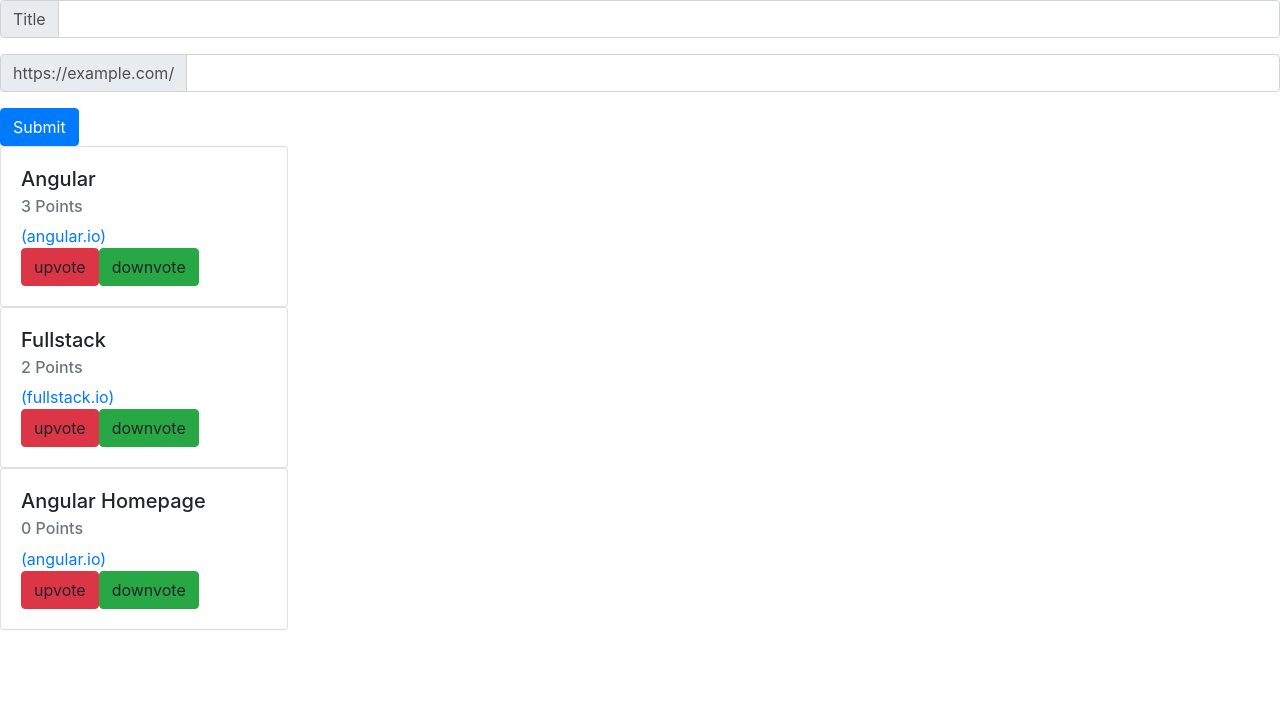
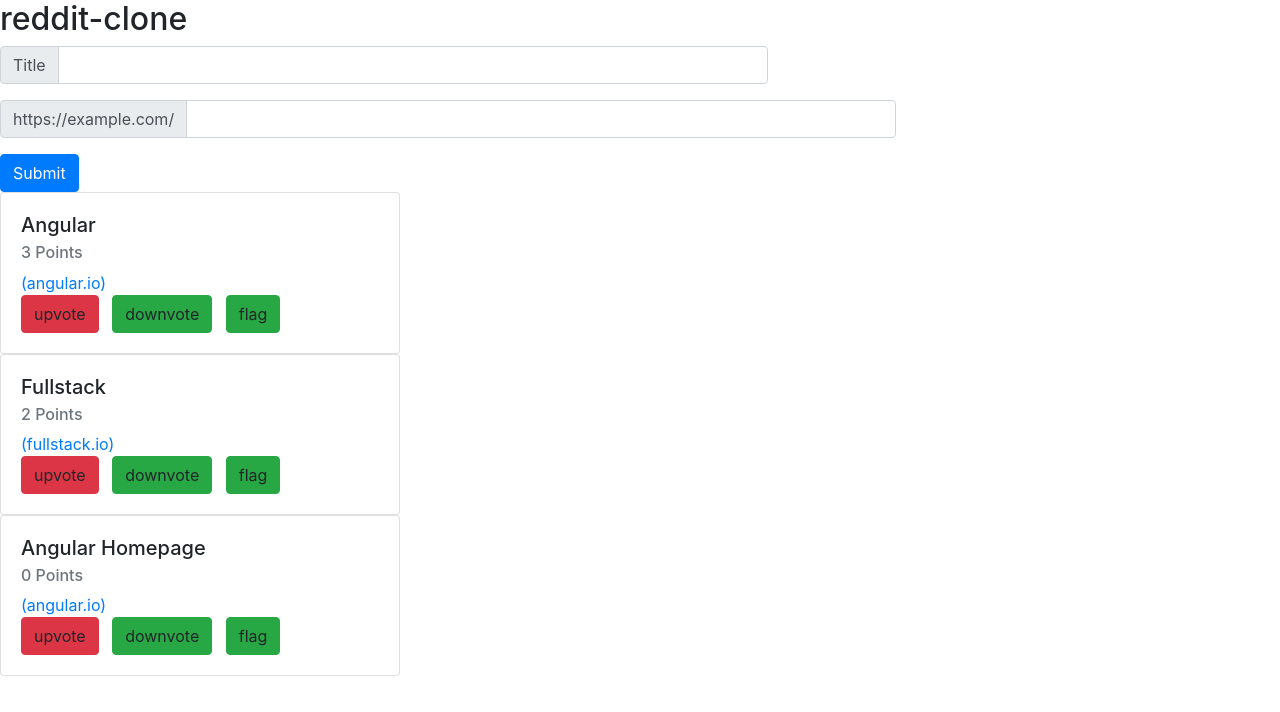
Before and after one commit to dejiang27/angular-reddit-clone, an Angular app in the folder reddit-clone/: page / in a window 1280 px wide. Shown: the top 712 px of the page. Built offline with nearby package versions, Linux system fonts and the light colour scheme.

Commit message:
Added flag button

```diff
--- a/reddit-clone/src/app/app.component.html
+++ b/reddit-clone/src/app/app.component.html
@@ -8,15 +8,16 @@
 <!-- * * * * * * * * * * * * * * * * * * * * * * * * * * * * * * * -->
 
 
-
-  <div class="input-group mb-3">
+<h2>{{apptitle}}</h2>
+<form>
+  <div class="input-group mb-3" style="width:60%">
       <div class="input-group-prepend">
         <span class="input-group-text" id="inputGroup-sizing-default">Title</span>
       </div>
       <input type="text" class="form-control" aria-label="Sizing example input" aria-describedby="inputGroup-sizing-default" id="title" #newtitle>
     </div>
 
-  <div class="input-group mb-3">
+  <div class="input-group mb-3" style="width:70%">
       <div class="input-group-prepend">
         <span class="input-group-text" id="basic-addon3">https://example.com/</span>
       </div>
@@ -26,6 +27,7 @@
   <!--Add the submit button-->
   <button type="button" (click)="submitArticle(newtitle, newlink)" class="btn btn-primary">Submit</button>
 
+  <!--Add the articles -->
 <div class="ui grid posts">
   <app-article *ngFor="let article of sortedArticles()" [article]="article"></app-article>
 </div>
--- a/reddit-clone/src/app/app.component.ts
+++ b/reddit-clone/src/app/app.component.ts
@@ -7,7 +7,7 @@
   styleUrls: ['./app.component.css']
 })
 export class AppComponent {
-  //title = 'reddit-clone';
+  apptitle = 'reddit-clone';
   articles:Article[];
 
   submitArticle(title:HTMLInputElement, link: HTMLInputElement):boolean{
--- a/reddit-clone/src/app/article/article.component.html
+++ b/reddit-clone/src/app/article/article.component.html
@@ -1,4 +1,19 @@
 
+<div class="card" style="width: 25rem;">
+    <div class="card-body">
+      <h5 class="card-title">{{ article.title }}</h5>
+      <h6 class="card-subtitle mb-2 text-muted">{{ article.votes }}  Points</h6>
+      <div class="card-text" >
+        <a href="{{ article.link }}">({{ article.domain() }})</a>
+      </div>
+
+      <a class="btn btn-danger" (click)="voteUp()">upvote</a>
+      &nbsp;
+      <a class="btn btn-success" (click)="voteDown()">downvote</a>
+      &nbsp;
+      <a class="btn btn-success" >flag</a>
+    </div>
+  </div>
 
 <!--
 <div class="four wide column center aligned votes">
@@ -34,16 +49,3 @@
     </ul>
 </div>
 -->
-
-<div class="card" style="width: 18rem;">
-    <div class="card-body">
-      <h5 class="card-title">{{ article.title }}</h5>
-      <h6 class="card-subtitle mb-2 text-muted">{{ article.votes }}  Points</h6>
-      <div class="card-text" >
-        <a href="{{ article.link }}">({{ article.domain() }})</a>
-      </div>
-
-      <a class="btn btn-danger" (click)="voteUp()">upvote</a>
-      <a class="btn btn-success" (click)="voteDown()">downvote</a>
-    </div>
-  </div>
```
Also changed, not shown: 2 other files (tests, documents, lock files or other folders).
